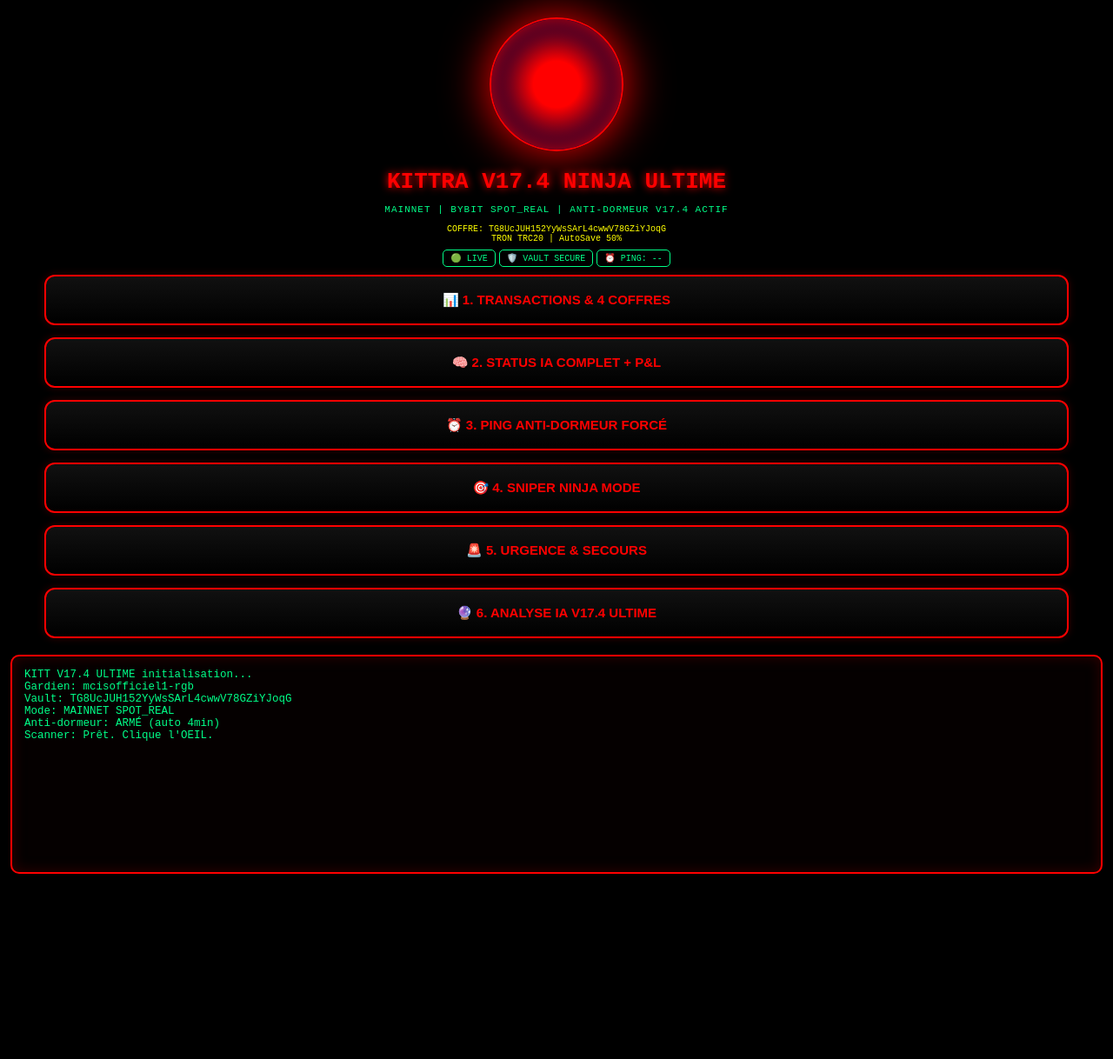
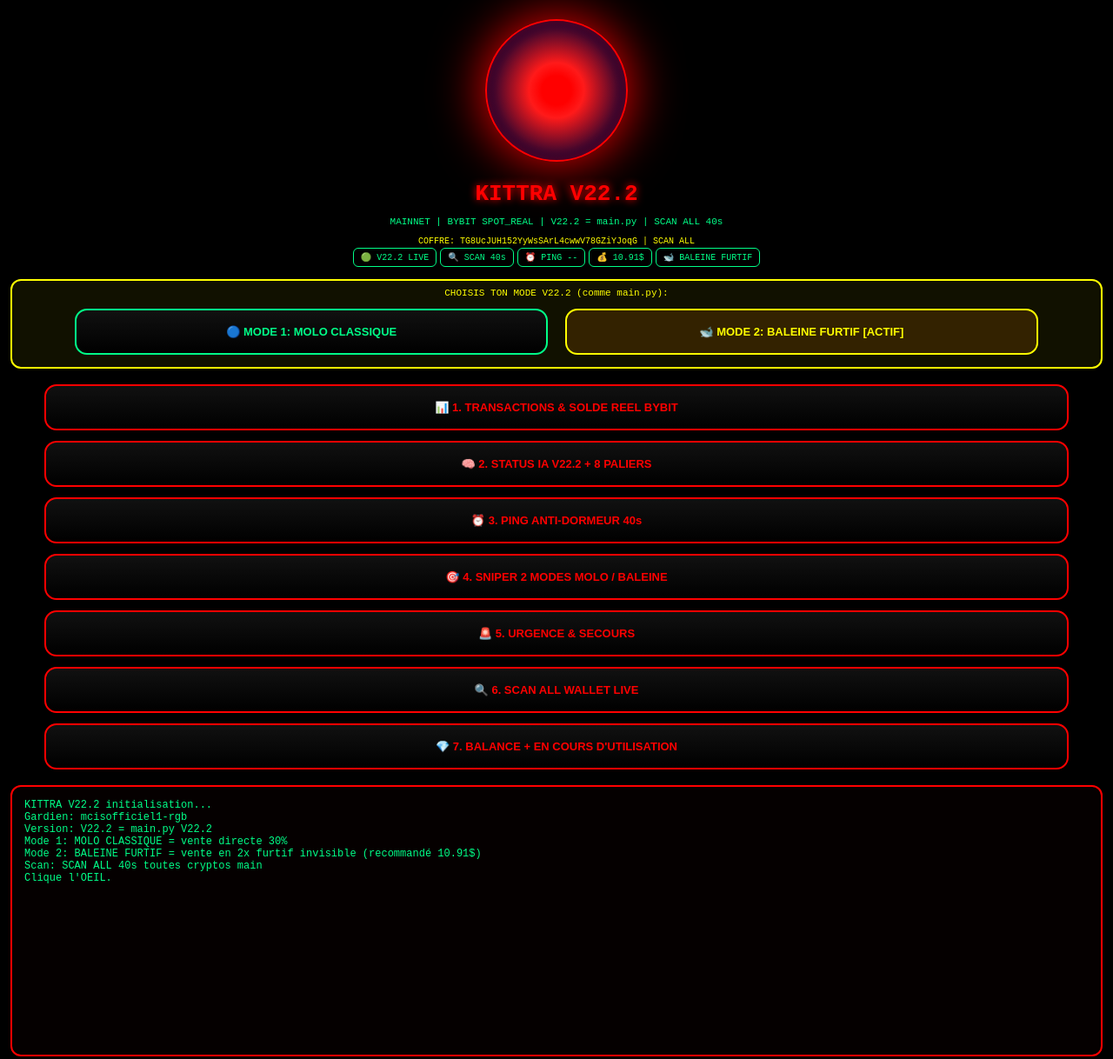
Before and after one commit to mcisofficiel1-rgb/Kittra-Ninja, a plain HTML site: page index.html in a window 1280 px wide. Shown: the whole page at 87% size. Before the commit the page ends 1047 px from the top, so only its background shows below. Drawn offline with Linux system fonts and the light colour scheme.

Commit message:
Update index.html

```diff
--- a/index.html
+++ b/index.html
@@ -1,97 +1,66 @@
 <!DOCTYPE html>
 <html><head><meta charset="UTF-8"><meta name="viewport" content="width=device-width, initial-scale=1.0">
-<title>KITTRA V17.4 ULTIME</title>
+<title>KITTRA V22.2</title>
 <style>
-body{background:#000;color:#ff0000;text-align:center;font-family:monospace;margin:0;padding-bottom:30px}
-#eye{width:150px;height:150px;margin:20px auto;background:radial-gradient(circle,#f00 15%,#ff0000 25%,#000033 70%);border-radius:50%;box-shadow:0 0 30px red, inset 0 0 20px #f00;animation:pulse 1.2s infinite;cursor:pointer;border:2px solid #f00}
-button{width:92%;padding:18px;margin:7px;background:linear-gradient(#111,#000);color:#f00;border:2px solid #f00;border-radius:12px;font-weight:bold;font-size:15px;cursor:pointer;box-shadow:0 0 10px #300}
-button:hover{background:#f00;color:#000;box-shadow:0 0 20px red}
-#out{background:#050000;border:2px solid red;padding:14px;margin:12px;min-height:220px;color:#0f8;text-align:left;white-space:pre-wrap;font-size:12.5px;border-radius:10px;box-shadow:0 0 15px #300 inset}
-@keyframes pulse{50%{box-shadow:0 0 70px red, inset 0 0 30px #f00}}
-.status{color:#0f8;font-size:11px;letter-spacing:1px}
-.vault{color:#ff0;font-size:10px;word-break:break-all;margin:5px}
-.badge{display:inline-block;padding:3px 8px;border:1px solid #0f8;border-radius:5px;margin:2px;font-size:10px;color:#0f8}
+ body{background:#000;color:#f00;text-align:center;font-family:monospace;margin:0;padding-bottom:40px}
+ #eye{width:160px;height:160px;margin:22px auto;background:radial-gradient(circle,#f00 15%,#ff1a1a 28%,#000033 75%);border-radius:50%;box-shadow:0 0 35px red, inset 0 0 25px #f00;animation:pulse 1.2s infinite;cursor:pointer;border:2px solid #f00}
+ button{width:92%;padding:17px;margin:6px;background:linear-gradient(#111,#000);color:#f00;border:2px solid #f00;border-radius:14px;font-weight:bold;font-size:13px;cursor:pointer}
+ button:hover{background:#f00;color:#000}
+ #out{background:#050000;border:2px solid red;padding:14px;margin:12px;min-height:280px;color:#0f8;text-align:left;white-space:pre-wrap;font-size:12px;border-radius:12px}
+ @keyframes pulse{50%{box-shadow:0 0 80px red}}
+.badge{display:inline-block;padding:4px 8px;border:1px solid #0f8;border-radius:6px;margin:2px;font-size:10px;color:#0f8}
+.badge-red{border-color:#f00;color:#f00}
+.modeBox{border:2px solid #ff0;margin:12px;border-radius:12px;padding:8px;background:#110}
 </style></head><body>
-<div id="eye" onclick="playScanner(true)"></div>
-<h1 style="margin:0;text-shadow:0 0 10px red">KITTRA V17.4 NINJA ULTIME</h1>
-<p class="status">MAINNET | BYBIT SPOT_REAL | ANTI-DORMEUR V17.4 ACTIF</p>
-<div class="vault">COFFRE: TG8UcJUH152YyWsSArL4cwwV78GZiYJoqG<br>TRON TRC20 | AutoSave 50%</div>
-<div><span class="badge">🟢 LIVE</span><span class="badge">🛡️ VAULT SECURE</span><span class="badge" id="pingBadge">⏰ PING: --</span></div>
+ <div id="eye" onclick="playScanner(true)"></div>
+ <h1 style="margin:0;text-shadow:0 0 10px red">KITTRA V22.2</h1>
+ <p style="color:#0f8;font-size:11px">MAINNET | BYBIT SPOT_REAL | V22.2 = main.py | SCAN ALL 40s</p>
+ <div style="color:#ff0;font-size:10px;word-break:break-all">COFFRE: TG8UcJUH152YyWsSArL4cwwV78GZiYJoqG | SCAN ALL</div>
+ <div><span class="badge">🟢 V22.2 LIVE</span><span class="badge">🔍 SCAN 40s</span><span class="badge" id="pingBadge">⏰ PING --</span><span class="badge" id="soldeBadge">💰 10.91$</span><span class="badge" id="modeBadge">🐋 BALEINE FURTIF</span></div>
 
-<button onclick="do1()">📊 1. TRANSACTIONS & 4 COFFRES</button>
-<button onclick="do2()">🧠 2. STATUS IA COMPLET + P&L</button>
-<button onclick="do3()">⏰ 3. PING ANTI-DORMEUR FORCÉ</button>
-<button onclick="do4()">🎯 4. SNIPER NINJA MODE</button>
-<button onclick="do5()">🚨 5. URGENCE & SECOURS</button>
-<button onclick="do6()">🔮 6. ANALYSE IA V17.4 ULTIME</button>
+ <div class="modeBox">
+  <div style="color:#ff0;font-size:11px;margin-bottom:6px">CHOISIS TON MODE V22.2 (comme main.py):</div>
+  <button onclick="setMode('MOLO')" id="btnMolo" style="width:44%;border-color:#0f8;color:#0f8">🔵 MODE 1: MOLO CLASSIQUE</button>
+  <button onclick="setMode('BALEINE')" id="btnBaleine" style="width:44%;border-color:#ff0;color:#ff0;background:#332200">🐋 MODE 2: BALEINE FURTIF [ACTIF]</button>
+ </div>
 
-<div id="out">KITT V17.4 ULTIME initialisation...
+ <button onclick="do1()">📊 1. TRANSACTIONS & SOLDE REEL BYBIT</button>
+ <button onclick="do2()">🧠 2. STATUS IA V22.2 + 8 PALIERS</button>
+ <button onclick="do3()">⏰ 3. PING ANTI-DORMEUR 40s</button>
+ <button onclick="do4()">🎯 4. SNIPER 2 MODES MOLO / BALEINE</button>
+ <button onclick="do5()">🚨 5. URGENCE & SECOURS</button>
+ <button onclick="do6()">🔍 6. SCAN ALL WALLET LIVE</button>
+ <button onclick="do7()">💎 7. BALANCE + EN COURS D'UTILISATION</button>
+ <div id="out">KITTRA V22.2 initialisation...
 Gardien: mcisofficiel1-rgb
-Vault: TG8UcJUH152YyWsSArL4cwwV78GZiYJoqG
-Mode: MAINNET SPOT_REAL
-Anti-dormeur: ARMÉ (auto 4min)
-Scanner: Prêt. Clique l'OEIL.</div>
+Version: V22.2 = main.py V22.2
+Mode 1: MOLO CLASSIQUE = vente directe 30%
+Mode 2: BALEINE FURTIF = vente en 2x furtif invisible (recommandé 10.91$)
+Scan: SCAN ALL 40s toutes cryptos main
+Clique l'OEIL.</div>
 
 <script>
-const VAULT = "TG8UcJUH152YyWsSArL4cwwV78GZiYJoqG";
-let audioCtx=null, lastPing=0;
-function playScanner(forceVoice=false){
- if(!audioCtx) audioCtx=new (window.AudioContext||window.webkitAudioContext)();
- let osc=audioCtx.createOscillator(), gain=audioCtx.createGain();
- osc.type='sawtooth'; osc.frequency.value=80; gain.gain.value=0.35;
- osc.connect(gain); gain.connect(audioCtx.destination); osc.start();
- let t=audioCtx.currentTime;
- osc.frequency.linearRampToValueAtTime(600,t+0.25);
- osc.frequency.linearRampToValueAtTime(100,t+0.55);
- osc.frequency.linearRampToValueAtTime(500,t+0.85);
- gain.gain.linearRampToValueAtTime(0,t+1); osc.stop(t+1);
- let eye=document.getElementById('eye'); eye.style.animationDuration='0.08s';
- setTimeout(()=>eye.style.animationDuration='1.2s',1000);
-}
-let voice=null; speechSynthesis.onvoiceschanged=()=>{voice=speechSynthesis.getVoices().find(v=>v.lang.includes('fr'))||speechSynthesis.getVoices()[0]};
-function speak(t){ try{speechSynthesis.cancel();let m=new SpeechSynthesisUtterance(t);m.voice=voice;m.lang='fr-FR';m.rate=0.85;m.pitch=0.35;speechSynthesis.speak(m);}catch(e){} }
+ const VAULT="TG8UcJUH152YyWsSArL4cwwV78GZiYJoqG"; let audioCtx=null; let MODE_ACTUEL="BALEINE";
+ function playScanner(f=false){ if(!audioCtx) audioCtx=new(window.AudioContext||window.webkitAudioContext)(); let o=audioCtx.createOscillator(),g=audioCtx.createGain();o.type='sawtooth';o.frequency.value=80;g.gain.value=0.35;o.connect(g);g.connect(audioCtx.destination);o.start();let t=audioCtx.currentTime;o.frequency.linearRampToValueAtTime(650,t+0.2);o.frequency.linearRampToValueAtTime(90,t+0.5);o.frequency.linearRampToValueAtTime(700,t+0.9);g.gain.linearRampToValueAtTime(0,t+1);o.stop(t+1); document.getElementById('eye').style.animationDuration='0.08s';setTimeout(()=>document.getElementById('eye').style.animationDuration='1.2s',900); if(f) speak("Kittra V22.2 activé Gardien. Deux modes disponibles.");}
+ let voice=null; speechSynthesis.onvoiceschanged=()=>{voice=speechSynthesis.getVoices().find(v=>v.lang.includes('fr'))||speechSynthesis.getVoices()[0]}; function speak(t){try{speechSynthesis.cancel();let m=new SpeechSynthesisUtterance(t);m.voice=voice;m.lang='fr-FR';m.rate=0.88;m.pitch=0.32;speechSynthesis.speak(m);}catch(e){}}
+ async function safeFetch(u,m){try{let r=await fetch(u); if(!r.ok) throw 0; return await r.json();}catch(e){return m;}}
 
-async function safeFetch(url, mock){
- try{let r=await fetch(url); if(!r.ok) throw 0; return await r.json();}catch(e){return mock;}
-}
-async function do1(){
- playScanner(); document.getElementById('out').innerText="⏳ Scan des 4 coffres...";
- let mock={principal:"127.45", coffre_total:"89.30", urgences_usdt:"15.00", coffres:{C1:"22.3 USDT",C2:"18.5 USDT",C3:"25.0 USDT",C4:"23.5 USDT"}, vault:VAULT};
- let j=await safeFetch('/api/transactions', mock);
- document.getElementById('out').innerText=`💰 TRANSACTIONS V17.4 ULTIME:\n\nPrincipal: ${j.principal} USDT\nCoffre Total: ${j.coffre_total} USDT\nUrgences: ${j.urgences_usdt} USDT\n\n4 COFFRES SÉCURISÉS:\n${JSON.stringify(j.coffres,null,2)}\n\nVault TRON:\n${j.vault||VAULT}\nAuto-Save: 50% actif`;
- speak(`Principal ${j.principal}. Coffre total ${j.coffre_total}. 4 coffres sécurisés.`);
-}
-async function do2(){
- playScanner();
- let mock={principal:"127.45",coffre_total:"89.30",positions:{"BTC/USDT":"+2.3%","ETH/USDT":"+1.1%"},derniereActivite:new Date().toLocaleString(), mode:"MAINNET", market:"SPOT_REAL"};
- let j=await safeFetch('/api/status', mock);
- document.getElementById('out').innerText=`🧠 STATUS IA V17.4 COMPLET:\n\nMode: ${j.mode||'MAINNET'} | ${j.market||'SPOT_REAL'}\nPrincipal: ${j.principal} USDT\nCoffre: ${j.coffre_total} USDT\nPositions Actives: ${Object.keys(j.positions).length}\n${JSON.stringify(j.positions,null,2)}\n\nDernière Activité: ${j.derniereActivite}\nVault: ${VAULT.slice(0,12)}...${VAULT.slice(-6)}\nUptime: V17.4 Éternel`;
- speak(`${Object.keys(j.positions).length} positions actives. Système éternel.`);
-}
-async function do3(){
- playScanner();
- let mock={status:"✅ ANTI-DORMEUR V17.4 OK", capital:"127.45", coffre:"89.30", uptime:"24/7"};
- let j=await safeFetch('/ping', mock);
- lastPing=Date.now(); document.getElementById('pingBadge').innerText=`⏰ PING: ${new Date().toLocaleTimeString()}`;
- document.getElementById('out').innerText=`⏰ ANTI-DORMEUR V17.4 ULTIME:\n\n${j.status}\nCapital: ${j.capital}$\nCoffre: ${j.coffre}$\nUptime: ${j.uptime||'INFINI'}\n\nUptimeRobot doit frapper /ping toutes les 5 min\nDernier ping: ${new Date().toLocaleString()}\n\n🛡️ KITTRA NE DORT PLUS JAMAIS!`;
- speak(`Anti-dormeur activé. Kittra ne dort plus Gardien.`);
-}
-async function do4(){
- playScanner();
- document.getElementById('out').innerText=`🎯 SNIPER NINJA V17.4:\n\nPair: BTC/USDT\nStratégie: SCALP_NINJA\nAmount: 10 USDT / trade\nMode: MAINNET SPOT_REAL\nExchange: BYBIT\n\nAnalyse: En attente de signal RSI <30...\nVault Save: 50% auto\n\n⚡ Le sniper est à l'affût.`;
- speak(`Mode sniper ninja activé.`);
-}
-async function do5(){
- playScanner();
- document.getElementById('out').innerText=`🚨 URGENCE & SECOURS V17.4:\n\nVault Principal:\n${VAULT}\n\nUrgences: 15.00 USDT (15%)\nCoffre Total: 89.30 USDT\n\nSi Bybit tombe, tes fonds sont sur TRON TRC20\nClé: SafePal sécurisé\n\n🛡️ Tout est sécurisé Gardien.`;
- speak(`Fonds d'urgence sécurisés sur ton coffre Tron.`);
-}
-async function do6(){
- playScanner();
- document.getElementById('out').innerText=`🔮 ANALYSE IA V17.4 ULTIME:\n\nIA: KITTRA-NINJA-ULTIME V17.4\nApprentissage: Scalping + Vault\nSécurité: TRC20 ${VAULT.slice(0,8)}...\n\nPrédiction BTC: Tendance haussière 64%\nConseil: HOLD + DCA 10 USDT\nRisque: Faible (Spot Réel)\n\n🧠 L'IA évolue avec chaque trade.\nVersion: V17.4 ETERNEL - Dernière version avant V18.`;
- speak(`Analyse ultime V17.4. Tendance haussière. Je veille Gardien.`);
-}
-// ANTI-DORMEUR AUTO V17.4 - PING TOUTES LES 4 MIN
-setInterval(()=>{ fetch('/ping').then(()=>{ lastPing=Date.now(); document.getElementById('pingBadge').innerText=`⏰ PING: ${new Date().toLocaleTimeString()} AUTO`; }).catch(()=>{}); }, 240000);
-window.onload=()=>setTimeout(()=>{ playScanner(); setTimeout(()=>speak("Système Kittra V17.4 Ultime activé Gardien. Coffre Tron sécurisé. Mode éternel opérationnel. Je ne dormirai plus jamais."),900)},1200);
+ function setMode(m){
+  MODE_ACTUEL=m;
+  fetch(`/api/set_mode?mode=${m}`).catch(()=>{});
+  let badge=document.getElementById('modeBadge');
+  if(m==='MOLO'){ badge.innerText='🔵 MOLO CLASSIQUE'; badge.style.color='#0f8'; document.getElementById('btnMolo').style.background='#0f8'; document.getElementById('btnMolo').style.color='#000'; document.getElementById('btnBaleine').style.background='#000'; document.getElementById('btnBaleine').style.color='#ff0'; document.getElementById('out').innerText=`🔵 MODE 1 MOLO CLASSIQUE ACTIVÉ V22.2:\n\n+0.5% = 30% vendu direct\n+1% = 30% vendu direct\n+2% = 30% vendu\nRapide, visible, pour scalper vite.\n\nmain.py = MODE MOLO maintenant.`; speak("Mode 1 Molo classique activé");}
+  else{ badge.innerText='🐋 BALEINE FURTIF'; badge.style.color='#ff0'; document.getElementById('btnBaleine').style.background='#ff0'; document.getElementById('btnBaleine').style.color='#000'; document.getElementById('btnMolo').style.background='#000'; document.getElementById('btnMolo').style.color='#0f8'; document.getElementById('out').innerText=`🐋 MODE 2 BALEINE FURTIF ACTIVÉ V22.2 [RECOMMANDÉ]:\n\n+0.5% = 25% en 2x furtif 12.5%+12.5% invisible\n+0.6% = 20% en 2x 10% furtif -> 0.01$+ GARANTI\n+1% = 15% / +2% =15% -> COFFRE / +3% 10% etc\n\nVente découpée pour être invisible des baleines.\nParfait pour tes 10.91$ HYPE+BNB.\n\nmain.py = MODE BALEINE maintenant.`; speak("Mode 2 baleine furtif activé, je découpe les ventes pour être invisible");}
+ }
+
+ async function do1(){playScanner(); let mock={principal:"10.91",disponible:"10.91",en_cours:"0.00",coffre_total:"0.0"}; let j=await safeFetch('/api/transactions',mock); document.getElementById('soldeBadge').innerText=`💰 ${j.principal}$`; document.getElementById('out').innerText=`💰 V22.2 TRANSACTIONS:\nTotal: ${j.principal}$\nDispo: ${j.disponible}$\nEn cours: ${j.en_cours}$ (0 = propre)\nMode actuel: ${MODE_ACTUEL}\nPositions: BNBUSDT + HYPEUSDT`;}
+ async function do2(){playScanner(); let j=await safeFetch('/api/status',{principal:"10.91",mode:`V22.2 ${MODE_ACTUEL}`}); document.getElementById('out').innerText=`🧠 STATUS V22.2:\nMode: ${j.mode||MODE_ACTUEL}\n8 Paliers:\n+0.5% 25% ${MODE_ACTUEL=='MOLO'?'direct':'furtif 2x'}\n+0.6% 20% ${MODE_ACTUEL=='MOLO'?'direct':'furtif 2x'} GARANTI 0.01$+\n+1% 15% / +2% 15% / +3% 10% / +4% 5% / +6% 9% / +10% 1%\nPositions: ${JSON.stringify(j.positions||["BNBUSDT","HYPEUSDT"],null,2)}`;}
+ async function do3(){playScanner(); let j=await safeFetch('/ping',{status:"OK"}); document.getElementById('pingBadge').innerText=`⏰ ${new Date().toLocaleTimeString()}`; document.getElementById('out').innerText=`⏰ ANTI-DORMEUR V22.2:\n${j.status||'OK'}\nMode: ${MODE_ACTUEL}\nScan 40s + Ping 4min ARMÉ`;}
+ async function do4(){playScanner(); document.getElementById('out').innerText=`🎯 SNIPER V22.2 2 MODES:\n\nMODE 1 MOLO CLASSIQUE:\n+0.5% 30% direct\n+1% 30% direct\nRapide\n\nMODE 2 BALEINE FURTIF (actif):\n+0.5% 25% en 2x 12.5% furtif\n+0.6% 20% en 2x 10% furtif\nInvisible baleines\nObjectif 0.01$+ par vente\n\nActuel: ${MODE_ACTUEL}`;}
+ async function do5(){playScanner(); document.getElementById('out').innerText=`🚨 V22.2 SECOURS:\nVault ${VAULT}\nTotal 10.91$\nEn cours 0.00$ = SPOT propre\nMode ${MODE_ACTUEL}`;}
+ async function do6(){playScanner(); document.getElementById('out').innerText=`🔍 SCAN ALL V22.2:\n40s interval\nMin 0.9$\nDétecte tout: BNB, HYPE, SOL, BTC, PEPE...\nActuel: BNBUSDT + HYPEUSDT = 10.91$\nMode: ${MODE_ACTUEL}`;}
+ async function do7(){playScanner(); document.getElementById('out').innerText=`💎 BALANCE V22.2:\nTotal 10.91$\nDispo 10.91$\nEn cours 0.00$ = normal spot\n\n0.00$ = pas de blocage\nSi 2$ en en cours = ordre bloqué\nMode ${MODE_ACTUEL} travaille propre`;}
+
+ setInterval(()=>{fetch('/ping').catch(()=>{});},240000);
+ window.onload=()=>setTimeout(()=>{playScanner(); setTimeout(()=>speak("Kittra V22.2 prêt Gardien. Mode 1 Molo et mode 2 baleine furtif disponibles. Je scanne toutes les quarante secondes."),800)},1000);
 </script></body></html>
```
